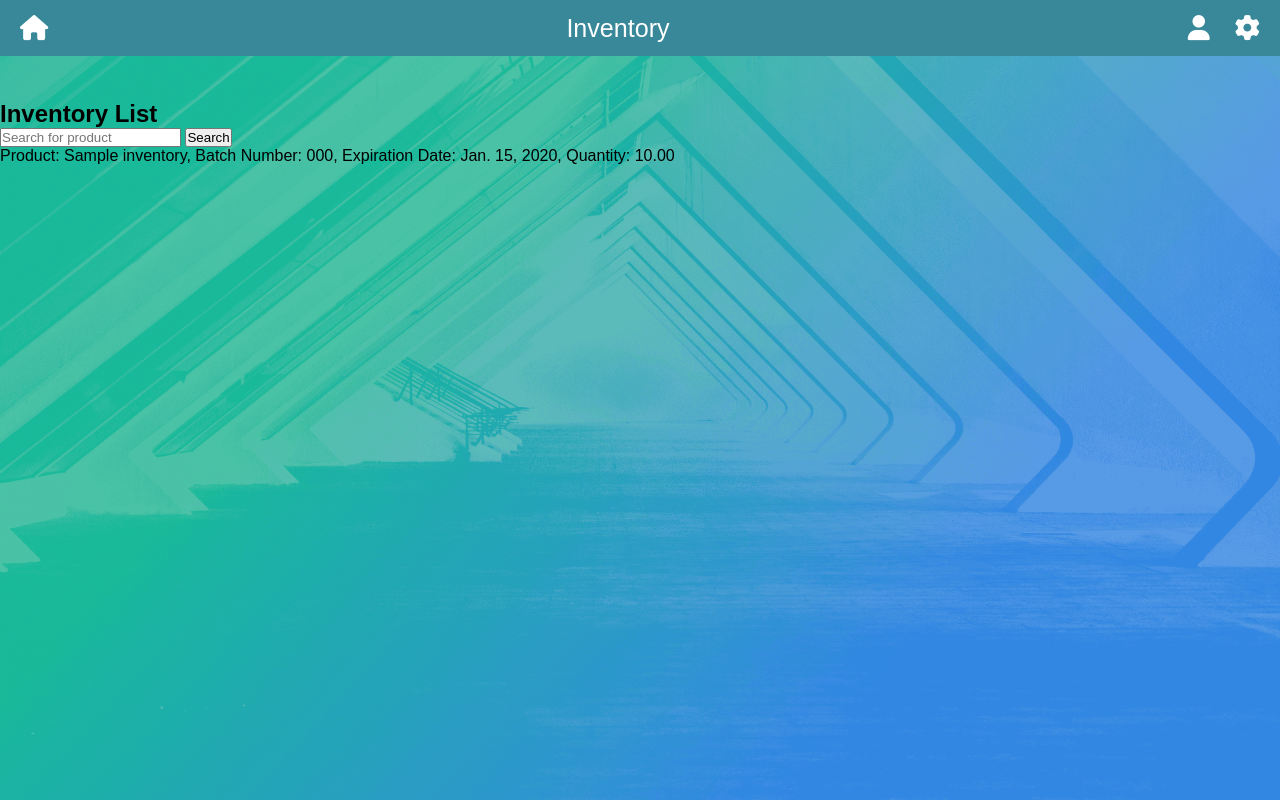
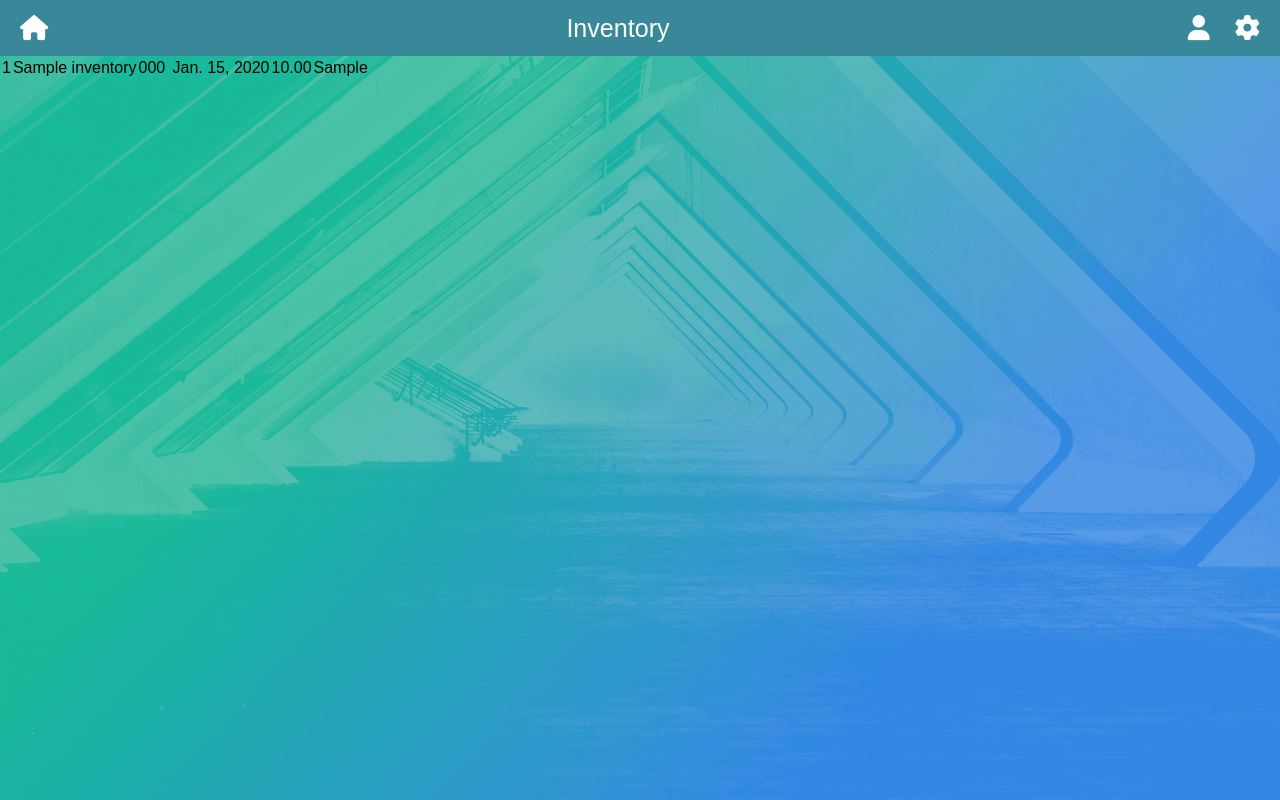
Before and after one commit to m-s-enchev/Ergo_ERP, a Django app: page /inventory/ in a window 1280 px wide. Run offline with Django 4.2, Linux system fonts and the light colour scheme; tables that the repository leaves empty hold one stand-in row (values such as "Sample post"); some libraries are stand-ins or nearby versions.

Commit message:
add inventory style

```diff
--- a/templates/inventory/inventory.html
+++ b/templates/inventory/inventory.html
@@ -1,13 +1,14 @@
 {% extends 'base.html' %}
-
+{% load i18n %}
 {% block content %}
 
-<h2 style="margin-top:100px">Inventory List</h2>
+<div id="inventory-wrapper">
+    <form method="get" action="">
+        <input type="text" name="search_query" placeholder="Search for product" value="{{ request.GET.search_query }}">
+        <button type="submit">Search</button>
+    </form>
 
-<form method="get" action="">
-    <input type="text" name="search_query" placeholder="Search for product" value="{{ request.GET.search_query }}">
-    <button type="submit">Search</button>
-</form>
+
 <ul>
     {% for item in inventory_list %}
         <li>
@@ -18,6 +19,33 @@
         <li>No items in inventory.</li>
     {% endfor %}
 </ul>
+    <table>
+        <thead>
+            <tr>
+                <th>#</th>
+                <th>{% translate 'Name' %}</th>
+                <th>{% translate 'LOT' %}</th>
+                <th>{% translate 'Exp. date' %}</th>
+                <th>{% translate 'Qty' %}</th>
+                <th>{% translate 'Unit' %}</th>
+            </tr>
+        </thead>
+        <tbody>
+            {% for item in inventory_list %}
+                <tr>
+                    <td class="numerator">{{ forloop.counter }}</td>
+                    <td class="product-name">{{ item.product_name }}</td>
+                    <td class="product-lot">{{ item.product_lot_number }}</td>
+                    <td class="product-exp-date">{{ item.product_exp_date }}</td>
+                    <td class="product-quantity">{{ item.product_quantity }}</td>
+                    <td class="product-unit">{{ item.product_unit }}</td>
+                </tr>
+            {% empty %}
+                <div>No items in inventory.</div>
+            {% endfor %}
+        </tbody>
 
+    </table>
+</div>
 
 {% endblock %}
--- a/templates/products/products-list.html
+++ b/templates/products/products-list.html
@@ -32,7 +32,7 @@
                     <td class="product-made-in">{{product.product_made_in_department}}</td>
                 </tr>
             {% empty %}
-                <div>No items in inventory.</div>
+                <div>No products in database.</div>
             {% endfor %}
         </tbody>
 
```
